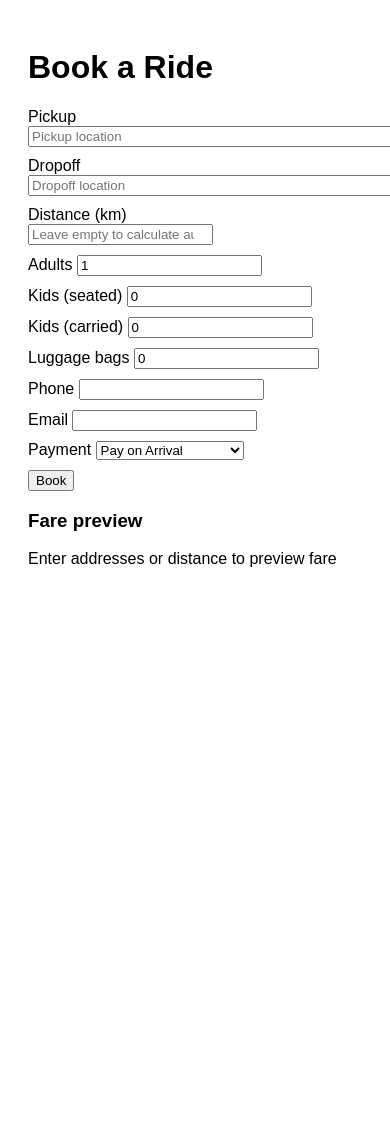
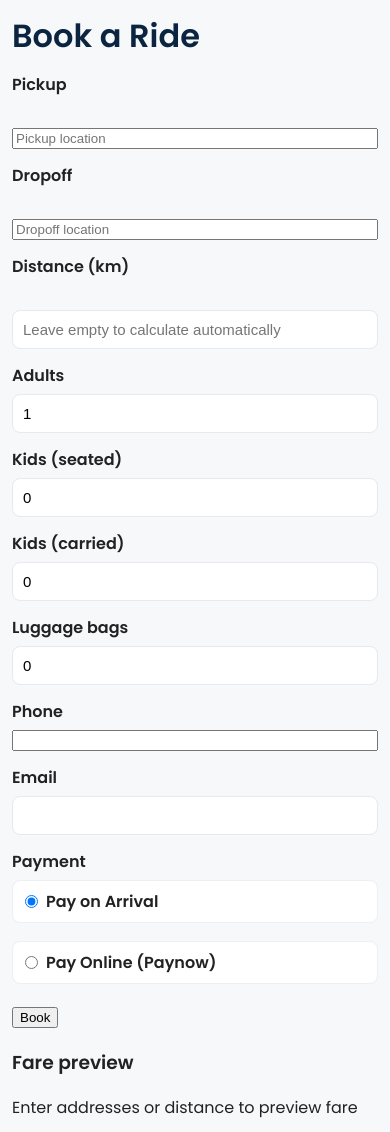
Before and after one commit to Digsol-ctrl/PalsetBooking, a Django app: page /rides/ in a window 390 px wide; the page is wider, and only the part inside the window is pictured. Before the commit the page ends 567 px from the top of that part, so only its background shows below. Run offline with Django 5.2, Linux system fonts and the light colour scheme; some libraries are stand-ins or nearby versions.

Commit message:
Style payment pages; replace payment dropdown with radio buttons and add responsive payments.css

```diff
--- a/rides/templates/rides/booking_form.html
+++ b/rides/templates/rides/booking_form.html
@@ -3,11 +3,9 @@
 <head>
     <meta charset="utf-8">
     <title>Book a Ride</title>
-    <script src="https://maps.googleapis.com/maps/api/js?key={{ GOOGLE_MAPS_API_KEY }}&libraries=places"></script>
-    <style>
-        body { font-family: Arial, sans-serif; padding: 20px; }
-        .form-row { margin-bottom: 10px; }
-    </style>
+    {% load static %}
+    <link rel="stylesheet" href="{% static 'css/payments.css' %}">
+    <script async defer src="https://maps.googleapis.com/maps/api/js?key={{ GOOGLE_MAPS_API_KEY }}&libraries=places&callback=initPlaceAutocomplete"></script>
 </head>
 <body>
 <h1>Book a Ride</h1>
@@ -59,12 +57,12 @@
         <input name="email" type="email" required>
     </div>
 
-    <div class="form-row">
+    <div class="form-row payment-row">
         <label>Payment</label>
-        <select name="payment_option">
-            <option value="POA">Pay on Arrival</option>
-            <option value="PAYNOW">Pay Online (Paynow)</option>
-        </select>
+        <div class="payment-options" role="radiogroup" aria-label="Payment method">
+            <label class="radio"><input type="radio" name="payment_option" value="POA" checked> Pay on Arrival</label>
+            <label class="radio"><input type="radio" name="payment_option" value="PAYNOW"> Pay Online (Paynow)</label>
+        </div>
     </div>
 
     <button type="submit">Book</button>
--- a/rides/templates/rides/booking_success.html
+++ b/rides/templates/rides/booking_success.html
@@ -3,8 +3,11 @@
 <head>
   <meta charset="utf-8">
   <title>Booking Confirmed</title>
+  {% load static %}
+  <link rel="stylesheet" href="{% static 'css/payments.css' %}">
 </head>
 <body>
+  <div class="container">
     <h1>Booking Confirmed</h1>
     <p>Booking ID: {{ booking.id }}</p>
     <p>Pickup: {{ booking.pickup_address }}</p>
@@ -13,5 +16,5 @@
     <p>Total: ${{ booking.total_amount }}</p>
 
     <p><strong>To call the driver:</strong> <a href="tel:{{ TAXI_OWNER_PHONE }}">Call driver</a></p>
-</body>
+  </div>
 </html>
--- a/rides/templates/rides/paynow_debug.html
+++ b/rides/templates/rides/paynow_debug.html
@@ -3,7 +3,8 @@
 <head>
   <meta charset="utf-8">
   <title>Paynow Debug Response</title>
-  <style>body{font-family:Arial,Helvetica,sans-serif;margin:0;padding:12px} .notice{background:#fff3cd;border:1px solid #ffeeba;padding:10px;margin-bottom:12px} iframe{width:100%;height:80vh;border:1px solid #ccc}</style>
+  {% load static %}
+  <link rel="stylesheet" href="{% static 'css/payments.css' %}">
 </head>
 <body>
   <div class="notice">
--- a/rides/templates/rides/paynow_poll.html
+++ b/rides/templates/rides/paynow_poll.html
@@ -3,10 +3,8 @@
 <head>
   <meta charset="utf-8">
   <title>Payment initiated — Paynow</title>
-  <style>
-    .btn{padding:10px 14px;background:#007acc;color:#fff;border:none;border-radius:4px;cursor:pointer}
-    .muted{color:#666;margin-top:12px}
-  </style>
+  {% load static %}
+  <link rel="stylesheet" href="{% static 'css/payments.css' %}">
 </head>
 <body>
   <h1>Payment initiated</h1>
--- a/rides/templates/rides/paynow_redirect.html
+++ b/rides/templates/rides/paynow_redirect.html
@@ -3,7 +3,8 @@
 <head>
   <meta charset="utf-8">
   <title>Redirecting to Paynow</title>
-  <style>.btn{padding:8px 12px;background:#007acc;color:#fff;border:none;border-radius:4px;text-decoration:none}</style>
+  {% load static %}
+  <link rel="stylesheet" href="{% static 'css/payments.css' %}">
 </head>
 <body>
   <h1>Redirecting to payment</h1>
--- a/rides/templates/rides/paynow_return.html
+++ b/rides/templates/rides/paynow_return.html
@@ -3,7 +3,8 @@
 <head>
   <meta charset="utf-8">
   <title>Payment Result</title>
-  <style>body{font-family:Arial,sans-serif;padding:20px}</style>
+  {% load static %}
+  <link rel="stylesheet" href="{% static 'css/payments.css' %}">
 </head>
 <body>
   <h1>Payment Status</h1>
--- a/rides_project/templates/rides/paynow_redirect.html
+++ b/rides_project/templates/rides/paynow_redirect.html
@@ -3,6 +3,8 @@
 <head>
   <meta charset="utf-8">
   <title>Redirecting to Paynow</title>
+  {% load static %}
+  <link rel="stylesheet" href="{% static 'css/payments.css' %}">
 </head>
 <body>
   <h1>Redirecting to payment</h1>
--- /dev/null
+++ b/static/css/payments.css
@@ -0,0 +1,49 @@
+@import url('https://fonts.googleapis.com/css2?family=Poppins:wght@300;400;600&display=swap');
+
+:root{
+  --primary:#007acc;
+  --success:#28a745;
+  --error:#dc3545;
+  --muted:#6c757d;
+  --bg:#ffffff;
+  --max-width:900px;
+}
+
+body{
+  font-family: 'Poppins', Arial, sans-serif;
+  background:#f6f8fa;
+  color:#222;
+  margin:0;
+  padding:20px;
+}
+
+.container{max-width:var(--max-width);margin:20px auto;background:var(--bg);padding:20px;border-radius:10px;box-shadow:0 6px 24px rgba(12,28,36,0.06)}
+
+h1,h2{margin:0 0 12px 0;color:#0b2540}
+
+.form-row{margin-bottom:14px;display:flex;flex-direction:column}
+label{font-weight:600;margin-bottom:6px}
+input[type="text"],input[type="email"],input[type="number"],select,textarea{padding:10px;border:1px solid #e6e9ef;border-radius:8px;font-size:15px}
+
+.payment-options{display:flex;gap:12px;align-items:center}
+.payment-options .radio{display:inline-flex;align-items:center;gap:8px;background:#fff;padding:8px 12px;border-radius:8px;border:1px solid #eceff4;cursor:pointer}
+.payment-options .radio input{margin:0}
+
+.btn{display:inline-block;padding:10px 16px;border-radius:8px;border:none;background:var(--primary);color:#fff;font-weight:700;cursor:pointer;text-decoration:none}
+.btn.secondary{background:#fff;color:var(--primary);border:1px solid #e6e9ef}
+
+.fare-preview{background:#fbfdff;border:1px solid #eef3f8;padding:12px;border-radius:8px}
+
+.modal-overlay{align-items:center;justify-content:center;position:fixed;inset:0;z-index:1000;background:rgba(0,0,0,0.5);display:none}
+.modal{background:#fff;padding:18px;border-radius:8px;max-width:560px;width:92%;box-shadow:0 6px 24px rgba(12,28,36,0.12);margin:auto}
+
+.success{color:var(--success);font-weight:700}
+.error{color:var(--error);font-weight:700}
+.muted{color:var(--muted)}
+
+code,pre{background:#f3f6f9;padding:6px;border-radius:6px}
+
+@media (max-width:720px){
+  .payment-options{flex-direction:column;align-items:stretch}
+  body{padding:12px}
+}
```
Also changed, not shown: rides/templates/rides/error.html (+10 -4 lines), rides_project/templates/rides/booking_form.html (+9 -11 lines). Lines whose indentation alone changed are shown as unchanged.
